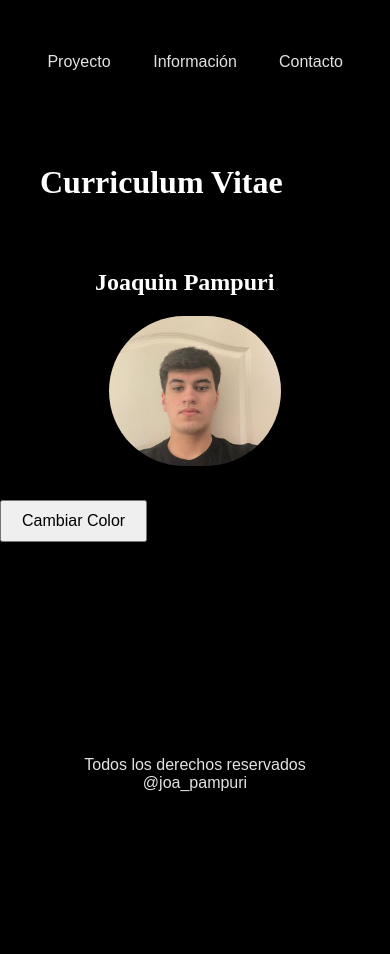
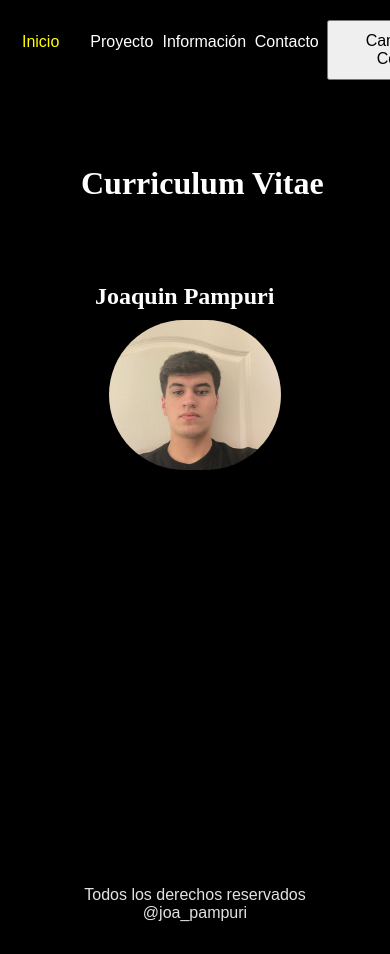
Before and after one commit to joapampu/curriculumvitaesi, a plain HTML site: page index.html in a window 390 px wide. Shown: the top 954 px of the page. Before the commit the page ends 844 px from the top, so only its background shows below. Drawn offline with Linux system fonts and the light colour scheme.

Commit message:
Add files via upload

```diff
--- a/Contacto.html
+++ b/Contacto.html
@@ -21,10 +21,11 @@
     <header>
         <div class="nav-bg">
             <nav class="navegacion-principal contenedor">
-                <a href="index.html"></a>
-                <a href="https://matiasgabrielnavarro.github.io/Proyecto/"><li class="claseletras">Proyecto</li></a>
-                <a href="Información.html"><li class="claseletras">Información</li></a>
-                <a href="Contacto.html"><li class="claseletras">Contacto</li></a>
+                    <a href="index.html"><li class="claseletras">Inicio</li></a>
+                    <a href="https://matiasgabrielnavarro.github.io/Proyecto/"><li class="claseletras">Proyecto</li></a>
+                    <a href="Información.html"><li class="claseletras">Información</li></a>
+                    <a href="Contacto.html"><li class="claseletras">Contacto</li></a>
+                    <button onclick="cambiarColor()">Cambiar Color</button>
             </nav>
         </div>
     </header>
@@ -37,7 +38,7 @@
                 <div class="cajatexto">
                     <span class="textobold">Teléfono:</span> 2324543861 <br>
                     <span class="textobold">Email:</span> joaquinpampuri@gmail.com
-                    <br><br><br><a href="index.html">Volver</a>
+
                 </div>
             </div>
         </div>
@@ -49,5 +50,9 @@
             </div>
         </div>
    </footer>
+
+
+   <script src="index.js"></script>
+
 </body>
 </html>
--- a/index.html
+++ b/index.html
@@ -19,11 +19,9 @@
             border-color: rgb(221, 0, 0) solid 2px;
             color: rgb(255, 0, 0);
         }
-
         canvas {
             border: 1px solid black;
         }
-
         button {
             padding: 10px 20px;
             font-size: 16px;
@@ -37,17 +35,19 @@
         <header>
             <div class="nav-bg">
                 <nav class="navegacion-principal contenedor">
-                    <a href="index.html"></a>
-                    <a href="https://matiasgabrielnavarro.github.io/Proyecto/"><li class="claseletras">Proyecto</li></a>
-                    <a href="Información.html"><li class="claseletras">Información</li></a>
-                    <a href="Contacto.html"><li class="claseletras">Contacto</li></a>
+                    <ul>
+                        <li class="claseletras"><a href="index.html">Inicio</a></li>
+                        <li class="claseletras"><a href="https://matiasgabrielnavarro.github.io/Proyecto/">Proyecto</a></li>
+                        <li class="claseletras"><a href="Información.html">Información</a></li>
+                        <li class="claseletras"><a href="Contacto.html">Contacto</a></li>
+                    </ul>
+                    <button onclick="cambiarColor()">Cambiar Color</button>
                 </nav>
-                <h1></h1>
             </div>
         </header>
     </div>
     <h1 id="titulo">Curriculum Vitae</h1>
-    <br>
+
     <h1 id="subtitulo">Joaquin Pampuri</h1>
     <main>
         <div class="contenedorpagina">
@@ -58,7 +58,6 @@
             </div>
         </div>
     </main>
-
     <footer>
         <div class="footer">
             <div class="footer-text">
@@ -66,9 +65,6 @@
             </div>
         </div>
     </footer>
-
-
     <script src="index.js"></script>
-    <button onclick="cambiarColor()">Cambiar Color</button>
 </body>
 </html>
--- a/style.css
+++ b/style.css
@@ -8,7 +8,7 @@
         justify-content: center;
     }
     li {
-        margin: 15px;
+        margin: 5px;
         padding: 15px;
         text-align: center;
         width: 120px;
@@ -18,14 +18,14 @@
         color: white;
     }
     li a:hover {
-        color: yellow;
+        color: rgb(255, 255, 255);
     }
     h1 {
         text-align: center;
     }
     .contenedorpagina {
         justify-content: center;
-        display: flex; /* Agregado */
+        display: flex;
     }
     .contenedortextoimagen {
         justify-content: center;
@@ -47,7 +47,7 @@
     }
     footer {
         background: #000000;
-        height: 118px;
+        height: 80px;
         width: 100%;
         bottom: 0px;
         position: absolute;
@@ -57,8 +57,8 @@
         box-sizing: border-box;
     }
     .foto {
-        width: 272px;
-        height: 260px;
+        width: 172px;
+        height: 150px;
         border-radius: 115.5px;
     }
     .subtitulos {
@@ -92,7 +92,7 @@
     }
     #titulo {
         font-size: xx-large;
-        padding: 30px;
+        padding: 0px;
         color: #ffffff;
         width: 400px;
     }
@@ -109,7 +109,7 @@
     header nav {
         display: flex;
         list-style: none;
-        padding: 20px;
+
         margin: 0 auto;
     }
     header a {
@@ -120,23 +120,21 @@
         height: 10vh;
     }
 }
-
 @media (max-width: 768px) {
-    /* margin auto */ /* Comentario eliminado */
     nav {
         background-color: #000000;
     }
     ul {
         list-style-type: none;
-        display: flex;
+        display: contents;
         justify-content: center;
     }
     li {
         background: #000000;
-        margin: -17px;
-        padding: 15px;
+        margin: 0 auto;
+        padding: 0px;
         text-align: center;
-        width: 120px;
+        width: 90px;
     }
     li a {
         text-decoration: none;
@@ -150,7 +148,9 @@
     }
     .contenedorpagina {
         justify-content: center;
-        display: flex; /* Agregado */
+        display: flex;
+        padding-bottom: 350px;
+        display:math;
     }
     .contenedortextoimagen {
         justify-content: center;
@@ -173,12 +173,12 @@
     footer {
         background: #000000;
         height: 118px;
-        width: 100%;
-        bottom: 0px;
+
+        bottom: -110px;
         position: absolute;
         color: white;
         text-align: center;
-        padding: 30px;
+        padding: 50px;
         box-sizing: border-box;
     }
     .foto {
@@ -193,7 +193,7 @@
     }
     p {
         font-family: 'Lucida Sans', 'Lucida Sans Regular', 'Lucida Grande', 'Lucida Sans Unicode', Geneva, Verdana, sans-serif;
-        color: rgb(216, 216, 216);
+        color: rgb(255, 255, 255);
     }
     body {
         background-color: #000000;
@@ -209,6 +209,7 @@
     header {
         display: flex;
         margin: 0 auto;
+
     }
     img {
         padding: 10px;
@@ -217,16 +218,17 @@
     }
     #titulo {
         font-size: xx-large;
-        padding: 40px;
+        padding: 0px;
         color: #ffffff;
-        width: 400px;
-        margin: auto;
+        width: 250px;
+        margin: 81px;
     }
     #subtitulo {
         font-size: x-large;
-        padding: 10px;
+        padding: 0px;
         color: rgb(255, 255, 255);
         width: 200px;
+        margin: auto;
     }
     .claseletras {
         font-family: Arial;
@@ -239,4 +241,4 @@ canvas {
     left: 0;
     width: 100%;
     height: 100%;
-  }
+}
```
Also changed, not shown: Información.html (+9 -6 lines), Proyecto.html (+5 -2 lines).
